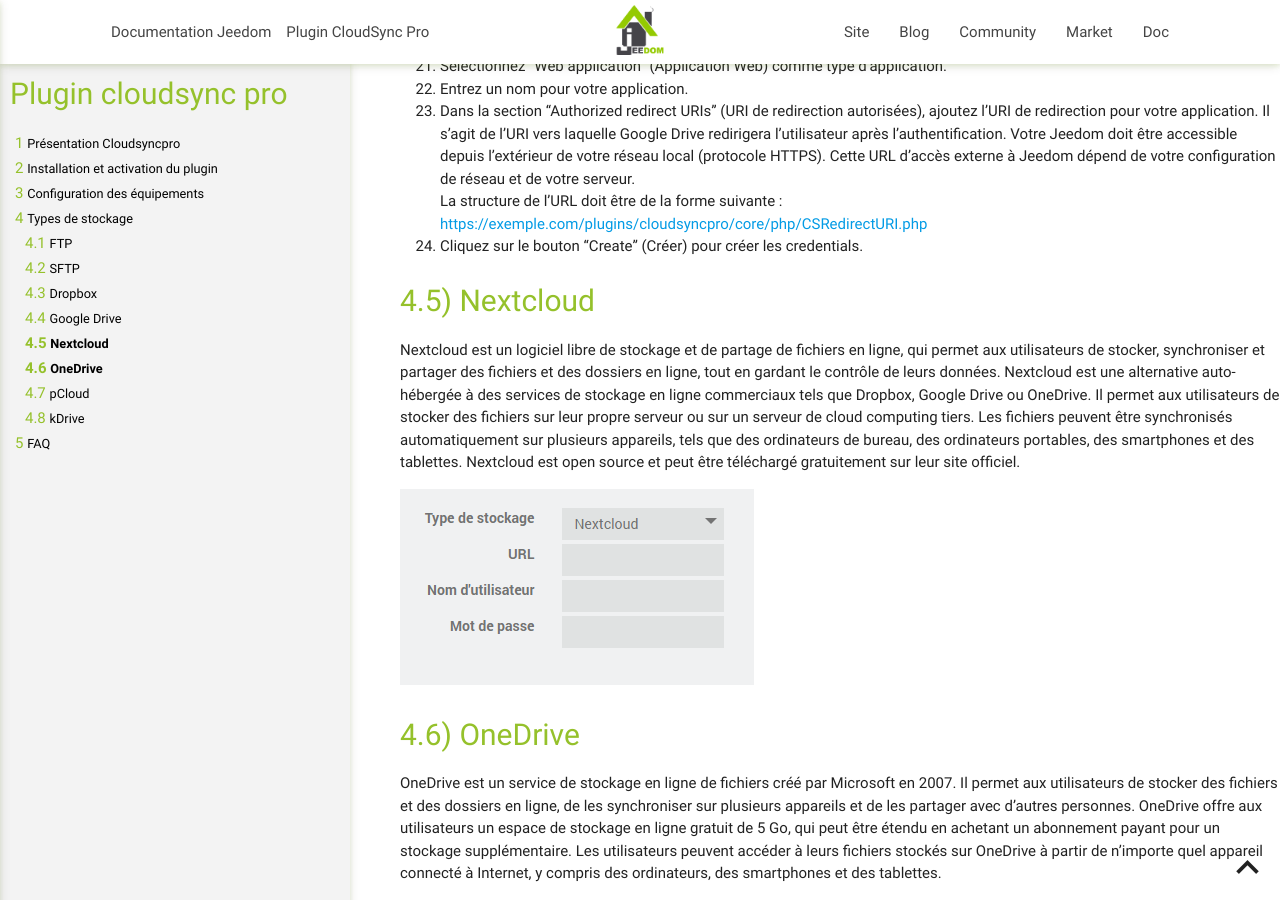
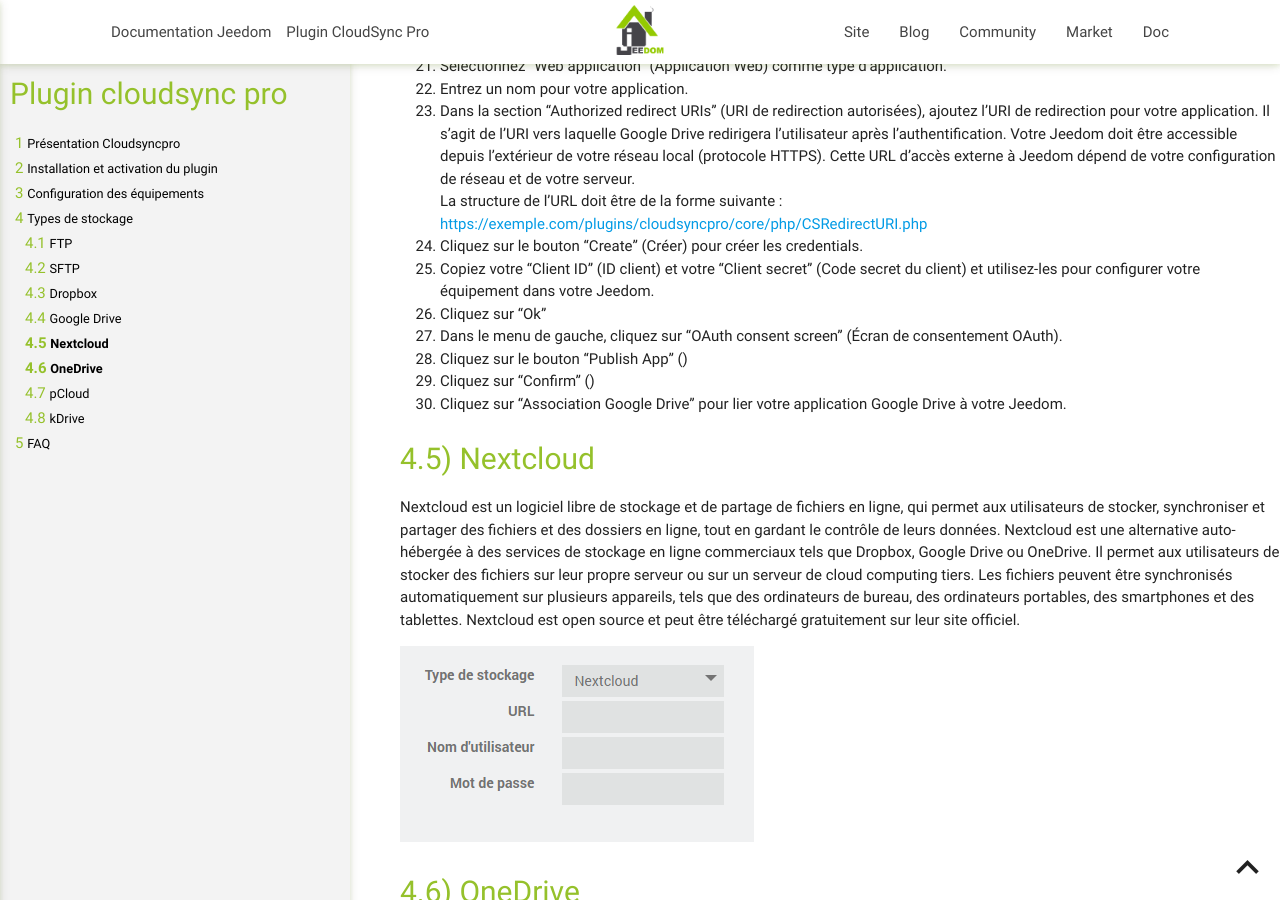
Before and after one commit to thanaus/jeedom_docs, a Jekyll site: the page built from plugins/cloudsyncpro/fr_FR/index.md, in a window 1280 px wide and 900 px high, scrolled down 3317 px. Built offline with Jekyll 4.4.1, drawn with Linux system fonts in a browser that asks for light colours.

Commit message:
Update index.md

```diff
--- a/plugins/cloudsyncpro/fr_FR/index.md
+++ b/plugins/cloudsyncpro/fr_FR/index.md
@@ -135,8 +135,12 @@ Voici les étapes à suivre pour créer un projet dans Google Cloud Console :
 La structure de l'URL doit être de la forme suivante :
 [https://exemple.com/plugins/cloudsyncpro/core/php/CSRedirectURI.php](https://exemple.com/plugins/cloudsyncpro/core/php/CSRedirectURI.php)
 25. Cliquez sur le bouton "Create" (Créer) pour créer les credentials.
-
-
+26. Copiez votre "Client ID" (ID client) et votre "Client secret" (Code secret du client) et utilisez-les pour configurer votre équipement dans votre Jeedom.
+27. Cliquez sur "Ok"
+28. Dans le menu de gauche, cliquez sur "OAuth consent screen" (Écran de consentement OAuth).
+29. Cliquez sur le bouton "Publish App" ()
+30. Cliquez sur "Confirm" ()
+31. Cliquez sur "Association Google Drive" pour lier votre application Google Drive à votre Jeedom.
 
 Nextcloud
 ---------
```
